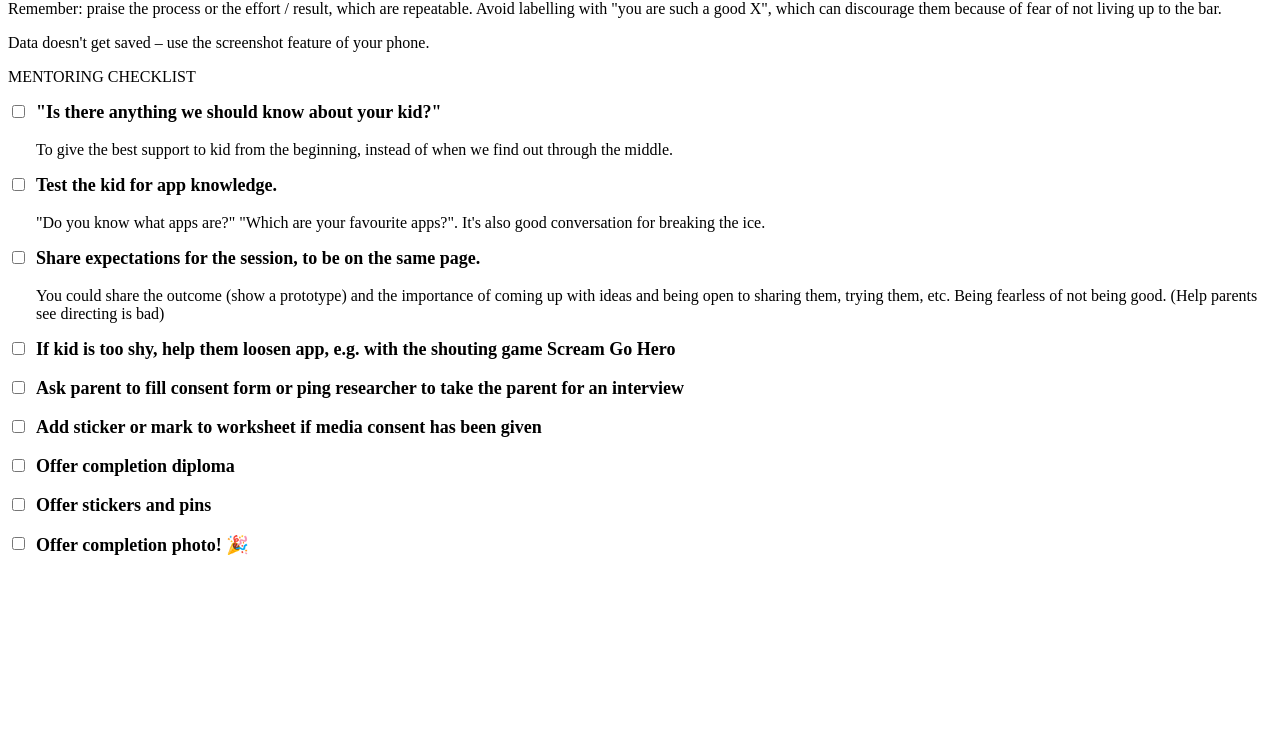
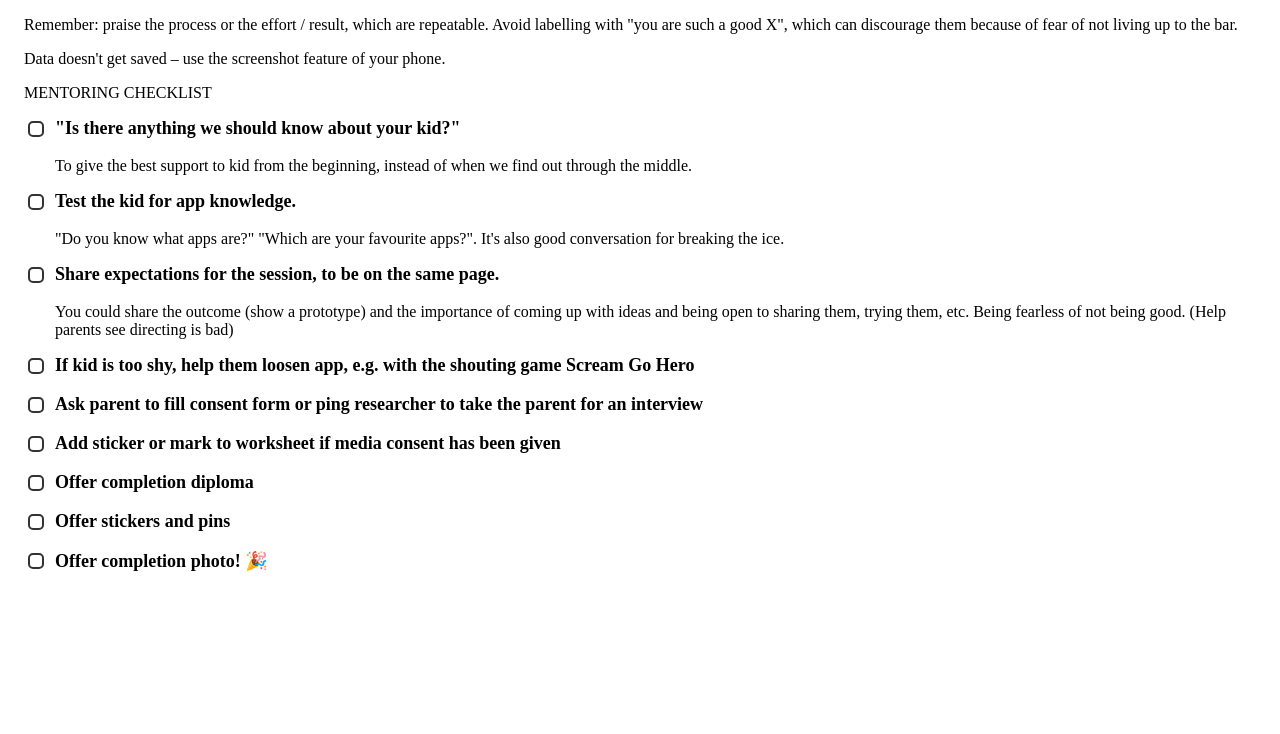
Before and after one commit to dasilvacontin/dc-mentor-companion, a plain HTML site: page index.html in a window 1280 px wide. Shown: the part 66-800 px from the top of the page. Drawn offline with Linux system fonts and the light colour scheme.

Commit message:
Some quality of life improvements

```diff
--- a/index.html
+++ b/index.html
@@ -3,6 +3,9 @@
     <meta charset="UTF-8">
     <meta name="viewport" content="width=device-width, initial-scale=1.0">
     <style>
+        body {
+            margin: 24px;
+        }
         .section-title {
             text-transform: uppercase;
         }
@@ -21,6 +24,14 @@
         .checkbox-row__copy-column p {
             font-size: 16px;
             font-weight: normal;
+        }
+        input[type="checkbox"] {
+            -webkit-appearance: none;
+            width: 16px;
+            height: 16px;
+            background: white;
+            border-radius: 5px;
+            border: 2px solid #333
         }
     </style>
 </head>
```
